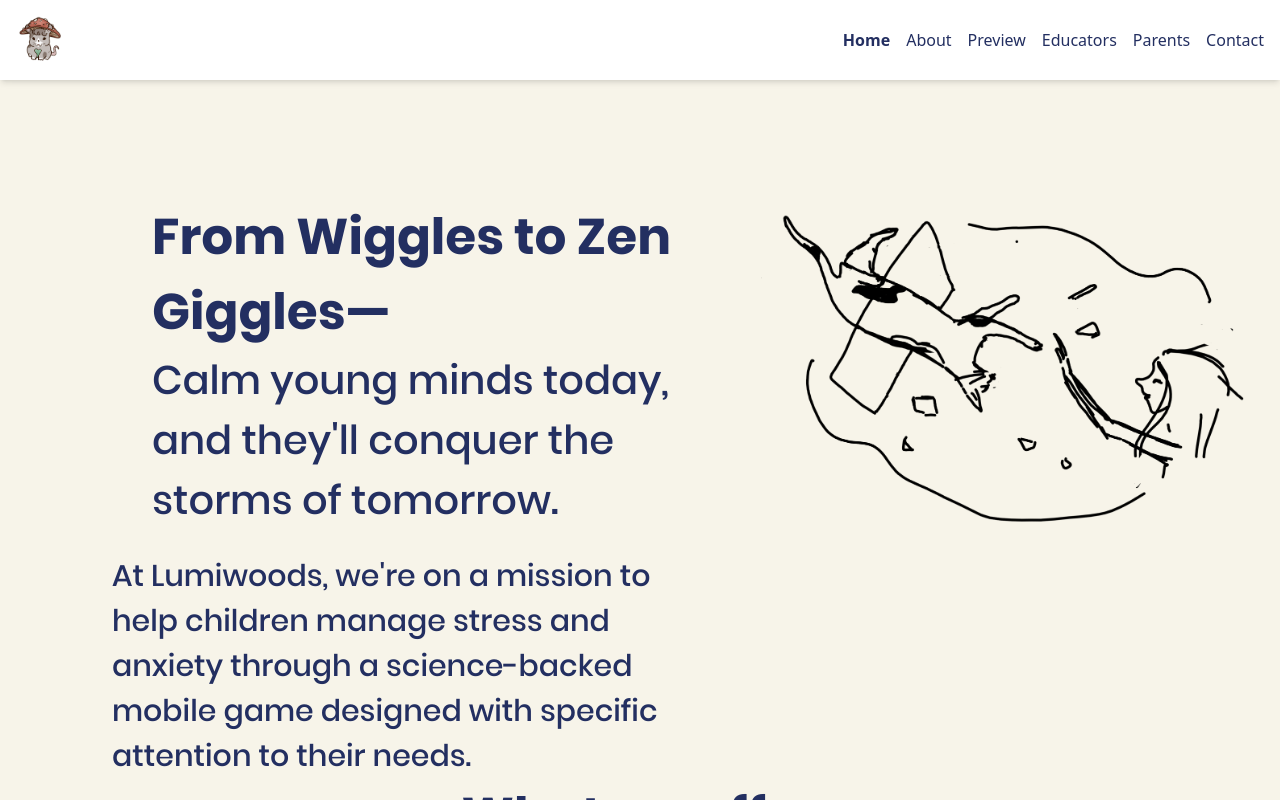
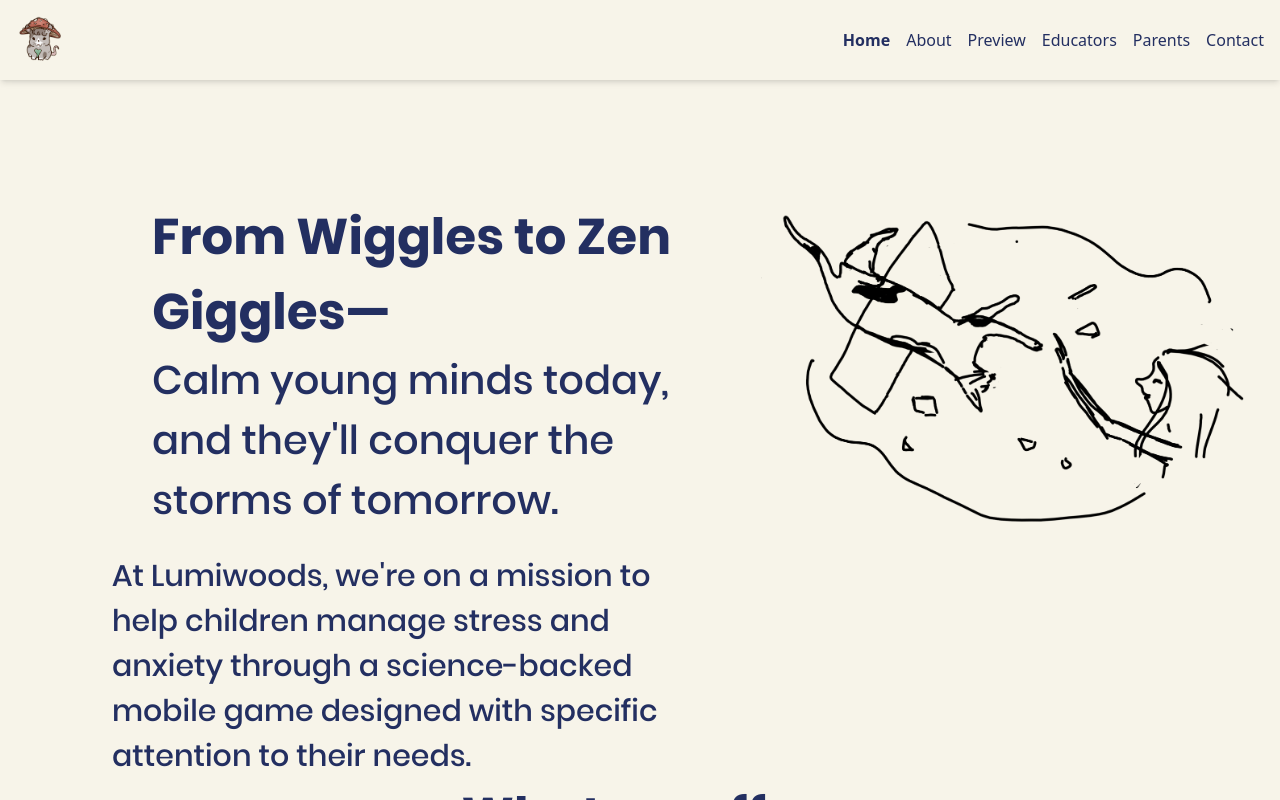
Before and after one commit to HiThereBoss/lumiwoods-website, a React (Vite) app: page / in a window 1280 px wide. Built offline with nearby package versions, Linux system fonts and the light colour scheme.

Commit message:
Fixing Bg error

```diff
--- a/src/components/Header.jsx
+++ b/src/components/Header.jsx
@@ -7,7 +7,7 @@ export default function Header() {
   const [isOpen, setIsOpen] = useState(false);
 
   return (
-    <header className="relative w-full h-[10vh] flex items-center justify-between px-4 bg-white shadow-md">
+    <header className="relative w-full h-[10vh] flex items-center justify-between px-4 shadow-md">
       {/* Logo */}
       <img
         src={logo}
```
